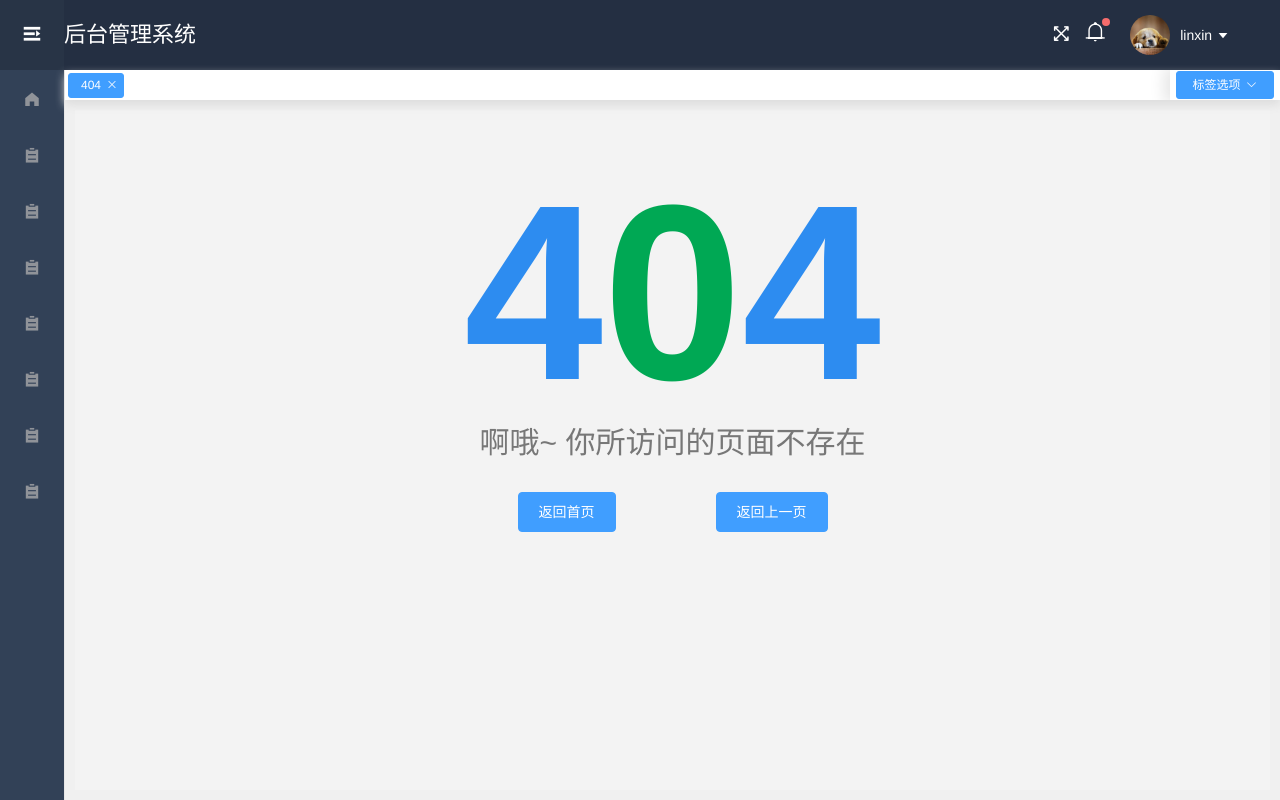
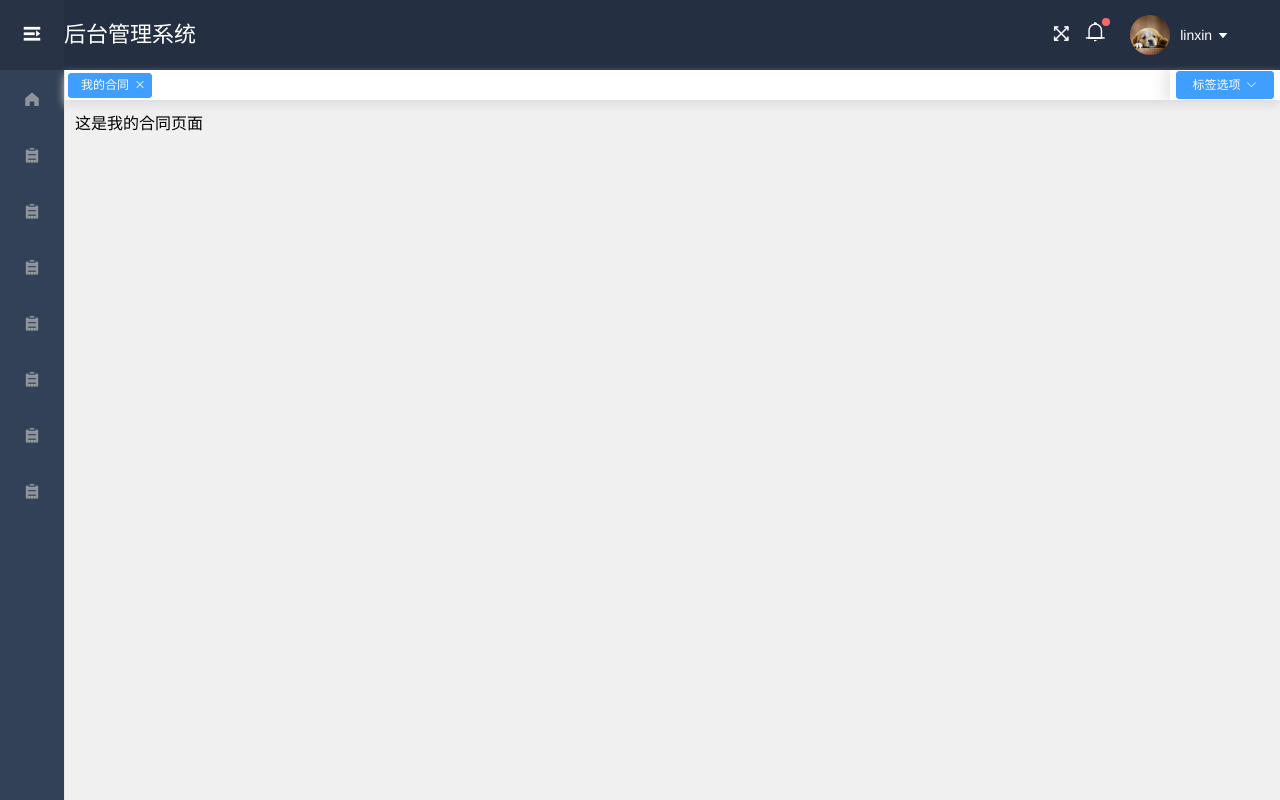
Before and after one commit to wsw1254961594/zsyjdxm, a Vue app in the folder vue-manage-system/: page /mycontract in a window 1280 px wide. Before the commit this address led to /404. Built offline with nearby package versions, Linux system fonts and the light colour scheme.

Commit message:
修改依赖

```diff
--- a/vue-manage-system/package.json
+++ b/vue-manage-system/package.json
@@ -20,13 +20,9 @@
   "devDependencies": {
     "@intlify/vue-i18n-loader": "^1.0.0",
     "@vue/cli-plugin-babel": "~4.5.0",
-    "@vue/cli-plugin-eslint": "~4.5.0",
     "@vue/cli-plugin-router": "~4.5.0",
     "@vue/cli-plugin-vuex": "~4.5.0",
     "@vue/cli-service": "~4.5.0",
-    "babel-eslint": "^10.1.0",
-    "eslint": "^6.7.2",
-    "eslint-plugin-vue": "^6.2.2",
     "vue-cli-plugin-element": "~1.0.1",
     "vue-cli-plugin-i18n": "~1.0.1",
     "vue-template-compiler": "^2.6.11"
--- a/vue-manage-system/src/components/common/Sidebar.vue
+++ b/vue-manage-system/src/components/common/Sidebar.vue
@@ -87,7 +87,7 @@
             title: '合同管理',
             subs: [
               {
-                index: 'test',
+                index: 'contractmenu',
                 title: '合同首页'
               },
               {
@@ -103,7 +103,7 @@
                 title: '合同执行',
                 subs: [
                   {
-                    index: 'wodehetong',
+                    index: 'mycontract',
                     title: '我的合同'
                   },
                   {
--- /dev/null
+++ b/vue-manage-system/src/components/view/MyContract.vue
@@ -0,0 +1,11 @@
+<template>
+	<div>
+		这是我的合同页面
+	</div>
+</template>
+
+<script>
+</script>
+
+<style>
+</style>
--- a/vue-manage-system/src/router/index.js
+++ b/vue-manage-system/src/router/index.js
@@ -37,11 +37,17 @@ const routes = [
         path: '/editor',
         component: () => import('../components/page/Test'),
         meta: {title: '编辑'}
-      },  {
-        path: '/test',
-        component: () => import('../components/view/test'),
+      },
+	  {
+        path: '/contractmenu',
+        component: () => import('../components/view/ContractMenu'),
         meta: {title: '合同首页'}
-      }
+      },
+	  {
+	    path: '/mycontract',
+	    component: () => import('../components/view/MyContract'),
+	    meta: {title: '我的合同'}
+	  }
     ]
   },
   {
```
Also changed, not shown: vue-manage-system/src/components/view/ContractMenu.vue (renamed from vue-manage-system/src/components/view/test.vue).
